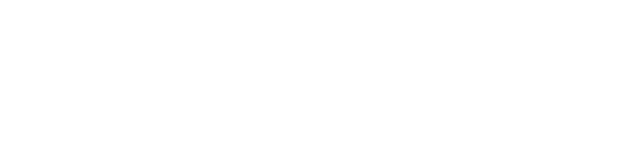
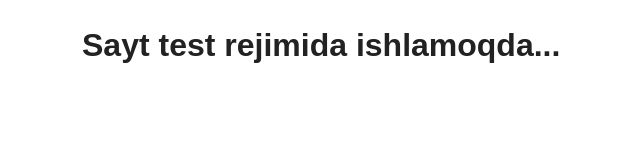
Before and after one commit to Khayotbek1/portfolio, a plain HTML site: page index.html in a window 1280 px wide. Shown: the whole page, without its empty margins (8-648 px from the left). Drawn offline with Linux system fonts and the light colour scheme.

Commit message:
Add text

```diff
--- a/index.html
+++ b/index.html
@@ -13,6 +13,9 @@
 </head>
 <body>
 
+  <div class="container">
+    <h1>Sayt test rejimida ishlamoqda...</h1>
+  </div>
 
   <script src="js/main.js"></script>
 </body>
```
